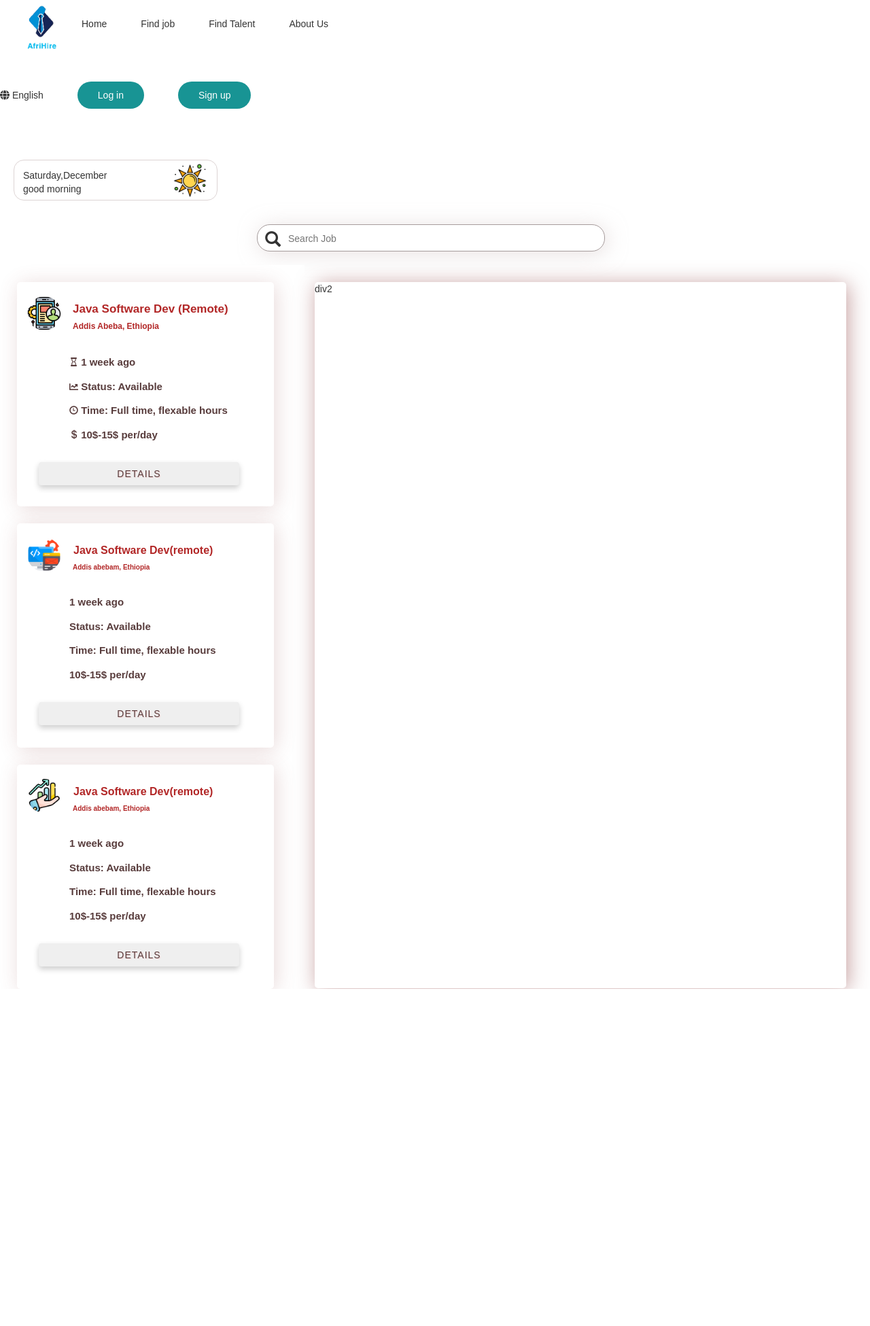
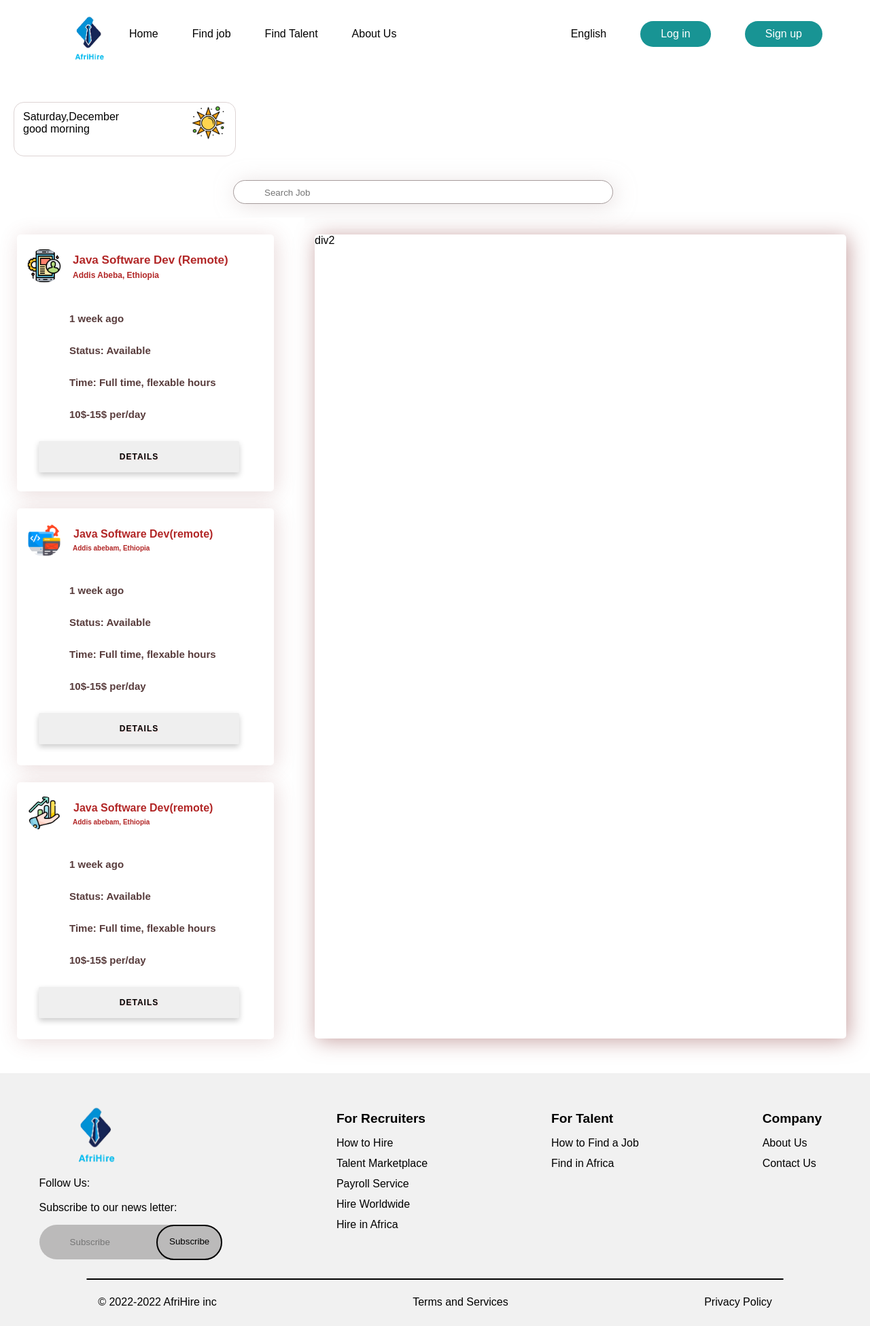
Before and after one commit to DeazStar/ip_project_job_portal_website, a PHP site: page /findjob.html in a window 1280 px wide. Shown: the whole page at 68% size. Before the commit the page ends 1455 px from the top, so only its background shows below. Run offline with PHP 8.4, Linux system fonts and the light colour scheme; some libraries are stand-ins or nearby versions.

Commit message:
header footer

```diff
--- a/css/findjob.css
+++ b/css/findjob.css
@@ -1,10 +1,10 @@
-*{
-    margin: 0;
-    padding: 0;
-    font-family: sans-serif;
+body {
+    padding: 0px;
+    margin: 0px;
+    font-family: 'Nunito', sans-serif;
 }
+/** navbar css**/
 
-/* nav */
 ul {
     list-style-type: none;
 }
@@ -15,8 +15,6 @@ ul {
 nav {
     display: flex;
     flex-direction: row;
-
-    align-items: center;
     justify-content: space-between;
 }
 a {
@@ -26,16 +24,13 @@ a {
 .nav-one {
     display: flex;
     flex-direction: row;
-    margin-left: 0px;
-
+    margin-left: 30px;
 }
 
 .nav-two {
     display: flex;
     flex-direction: row;
-    margin-right: 10px;
-
-    width: 40%;
+    margin-right: 20px
 }
 
 .nav-item {
@@ -56,9 +51,7 @@ a {
 .nav-button-container {
     margin-top: 15px;
 }
-
-/* nav */
-
+/* header */
 
 
 body
@@ -67,10 +60,6 @@ body
     height: 100vh;
     background-color:rgb(255, 255, 255);
 
-    /* margin: auto; */
-    /* display: flex;
-    align-items: center;
-    justify-content: center; */
 }
 .line
 {
@@ -164,7 +153,7 @@ body
     box-shadow: 3px 3px 30px rgba(141, 66, 66, 0.2);
 
     padding: 18px 5px 0px 10px;
-    height: 330px;
+    height: 360px;
     margin: 25px 45px 0px 25px;
 }
 .job-details
@@ -236,3 +225,123 @@ body
     flex-direction: column;
     justify-content: space-between;
 }
+
+
+
+/*footer*/
+/** footer style **/
+footer {
+    margin-top: 50px;
+    background-color: #F1F1F1;
+    padding-bottom: 10px;
+}
+.upper-footer-container {
+    display: flex;
+    flex-direction: row;
+}
+
+.bottom-site-icon img {
+    width: 150px;
+    margin-left: 65px;
+}
+
+.left-section {
+    width: 30%;
+    margin-top: 40px;
+    margin-bottom: 20px;
+}
+.right-footer-section{
+    display: flex;
+    flex-direction: row;
+    justify-content: space-around;
+    width: 70%;
+    margin-top: 40px;
+    margin-bottom: 20px;
+}
+
+.footer-social-media, .subscribe{
+    margin-left: 15%;
+}
+
+.footer-social-media i {
+    font-size: 1.5rem;
+    margin-left: 15px;
+}
+
+.subscribe-input {
+    border-style: none;
+    background-color: rgb(187, 186, 186);
+    padding: 18px 45px 18px 45px;
+    border-radius: 50px;
+    position: relative;
+}
+
+.btn-subscribe {
+    border-style: solid;
+    background-color: rgb(187, 186, 186);
+    padding: 15px 17px 18px 17px;
+    border-radius: 50px;
+    position: absolute;
+    left: 230px;
+}
+
+.footer-title {
+    font-weight: 600;
+    font-size: 1.2rem;
+    margin-bottom: 10px;
+}
+
+.footer-item {
+    line-height: 30px;
+}
+
+hr {
+    width: 80%;
+    border: solid;
+    border-color: black;
+    border-width: 1px;
+    border-radius: 50px;
+}
+
+
+.footer-last {
+    display: flex;
+    flex-direction: row;
+    justify-content: space-around;
+}
+
+@media only screen and (max-width:800px){
+
+
+.target-container{
+
+    display: grid;
+    grid-template-columns:0fr;
+    grid-template-rows: 0.5fr 1.5fr;
+    grid-row-gap: 1em;
+    align-items: start;
+    /* color: rgb(62, 170, 178); */
+    margin-bottom: 30px;
+}
+
+.vision-container{
+    display: grid;
+    grid-template-columns: 1fr;
+    grid-template-rows: 1fr 1fr;
+    grid-gap: 0px;
+    align-items: start;
+    justify-items: center;
+    /* color: rgb(62, 170, 178); */
+}
+
+.last-container{
+    display: grid;
+    grid-template-rows: 1fr 1fr;
+    text-align: center;
+    align-items: center;
+    /* color: rgb(62, 170, 178); */
+    margin-left: 20px;
+    text-align: center;
+}
+
+}
--- a/findjob.html
+++ b/findjob.html
@@ -4,35 +4,15 @@
     <meta charset="UTF-8">
     <meta http-equiv="X-UA-Compatible" content="IE=edge">
     <meta name="viewport" content="width=device-width, initial-scale=1.0">
+    <title>find job</title>
+
     <link rel="stylesheet" href="css/findjob.css">
-
-
-       <!--fontawsome-->
-       <script src="https://kit.fontawesome.com/85dd05858a.js" crossorigin="anonymous"></script>
-
-       <link rel="stylesheet" href="https://use.fontawesome.com/releases/v5.15.4/css/all.css"/>
-       <link rel="stylesheet" href="https://maxcdn.bootstrapcdn.com/bootstrap/3.3.7/css/bootstrap.min.css">
-
-       <!--end fontawsome-->
-
-
-       <!--google fonts-->
-       <link rel="preconnect" href="https://fonts.googleapis.com">
-       <link rel="preconnect" href="https://fonts.gstatic.com" crossorigin>
-       <link
-           href="https://fonts.googleapis.com/css2?family=Montserrat:wght@400;900&family=Nunito:wght@400;900&family=Roboto&family=Ubuntu:wght@700&display=swap"
-           rel="stylesheet">
-       <!--end google fonts-->
-
-
-    <title>job search</title>
-    <style>
-
-    </style>
+    <link rel="icon" href="images/logo.png" type="image/icon type">
 </head>
 <body>
+    <header>
         <div class="navbar-container">
-        <nav >
+            <nav>
                 <ul class="nav-one">
                     <li>
                         <img src="images/logo.png">
@@ -63,6 +43,7 @@
                 </ul>
             </nav>
         </div>
+        </header>
 
         <div class="sunset">
             <div style="display: inline-block;" >
@@ -78,6 +59,7 @@
                 <img class="sun" src="images/sun.png" alt="">
             </div>
         </div>
+
 
         <div class="search-div">
             <i class="glyphicon glyphicon-search" style="font-size:23px;"></i>
@@ -190,6 +172,66 @@
 
         </section>
 
-    <script src="search.js"></script>
+
+
+
+
+    <footer>
+        <div class="upper-footer-container">
+            <div class="left-section">
+                <div class="bottom-site-icon">
+                    <img src="images/logo.png">
+                </div>
+
+                <div class="footer-social-media">
+                    <span class="follow-us">Follow Us: </span>
+                    <i class="fa-brands fa-facebook"></i>
+                    <i class="fa-brands fa-square-twitter"></i>
+                    <i class="fa-brands fa-square-instagram"></i>
+                </div>
+
+                <div class="subscribe">
+                    <p>Subscribe to our news letter: </p>
+                    <input type="email" placeholder="Subscribe" class="subscribe-input">
+                    <button class="btn-subscribe">Subscribe</button>
+                </div>
+            </div>
+            <div class="right-footer-section footer-links">
+                <div class="footer-row-one">
+                    <ul>
+                        <li class="footer-title">For Recruiters</li>
+                        <li class="footer-item">How to Hire</li>
+                        <li class="footer-item">Talent Marketplace</li>
+                        <li class="footer-item">Payroll Service</li>
+                        <li class="footer-item">Hire Worldwide</li>
+                        <li class="footer-item">Hire in Africa</li>
+                    </ul>
+                </div>
+
+                <div class="footer-row-two">
+                    <ul>
+                        <li class="footer-title">For Talent</li>
+                        <li class="footer-item">How to Find a Job</li>
+                        <li class="footer-item">Find in Africa</li>
+                    </ul>
+                </div>
+
+                <div class="footer-row-two">
+                    <ul>
+                        <li class="footer-title">Company</li>
+                        <li class="footer-item">About Us</li>
+                        <li class="footer-item">Contact Us</li>
+                    </ul>
+                </div>
+            </div>
+        </div>
+        <hr>
+        <div class="footer-last">
+            <p>&copy; 2022-2022 AfriHire inc</p>
+            <p>Terms and Services</p>
+            <p>Privacy Policy</p>
+        </div>
+        <!--finsh the footer-->
+    </footer>
 </body>
 </html>
```
Lines whose indentation alone changed are shown as unchanged.
